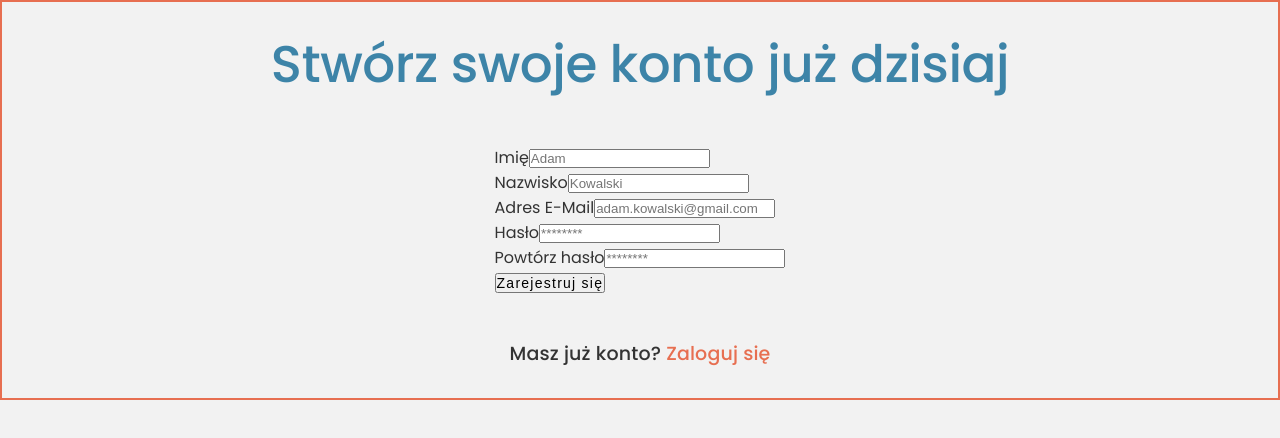
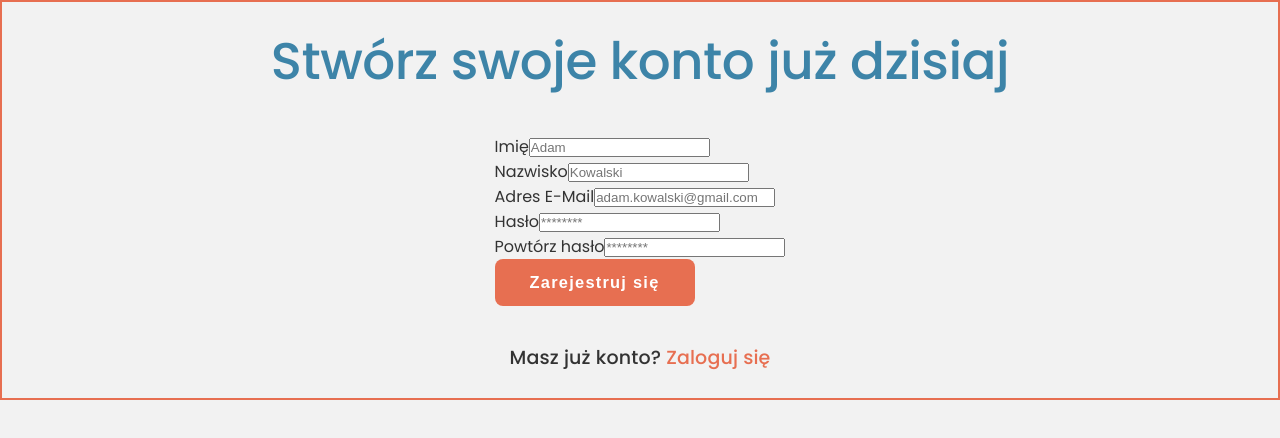
Before and after one commit to PixelSculptor/desk-me, a React (Vite) app in the folder frontend/: page /register in a window 1280 px wide. Shown: the top 438 px of the page. Built offline with nearby package versions, Linux system fonts and the light colour scheme.

Commit message:
create styles for button component

```diff
--- /dev/null
+++ b/frontend/src/components/Button/Button.module.scss
@@ -0,0 +1,34 @@
+@use '../../styles/index.scss' as utils;
+
+.button-cmp {
+    display: inline-block;
+    height: auto;
+
+    background-color: utils.$accent-color;
+    color: utils.$neutral-color;
+    border: 2px solid transparent;
+    transition: background-color 0.1s ease-out;
+
+    &:hover {
+        background-color: utils.$accent-color--darker;
+    }
+
+    &.--rounded {
+        border-radius: 0.5rem;
+    }
+
+    &.small {
+        width: 9.375rem;
+        padding: 0.5rem;
+    }
+
+    &.medium {
+        width: 12.5rem;
+        padding: 0.75rem;
+    }
+
+    &.large {
+        width: 18.75rem;
+        padding: 1rem;
+    }
+}
--- a/frontend/src/components/Button/Button.tsx
+++ b/frontend/src/components/Button/Button.tsx
@@ -1,13 +1,26 @@
 import { ButtonProps } from './Button.types';
+
+import styles from './Button.module.scss';
+import classNames from 'classnames';
 
 export function Button({
     size = 'medium',
     children,
     type,
+    rounded = true,
     disabled,
 }: ButtonProps) {
+    const roundedButton = rounded ? '--rounded' : '';
     return (
-        <button className={size} type={type} disabled={disabled}>
+        <button
+            className={classNames(
+                styles[`button-cmp`],
+                styles[size],
+                styles[roundedButton]
+            )}
+            type={type}
+            disabled={disabled}
+        >
             {children}
         </button>
     );
--- a/frontend/src/components/Button/Button.types.ts
+++ b/frontend/src/components/Button/Button.types.ts
@@ -3,5 +3,6 @@ import { Size } from '../../types/StyleTypes';
 
 export type ButtonProps = {
     size?: Size;
+    rounded?: boolean;
     children: ReactNode;
 } & ComponentPropsWithRef<'button'>;
--- a/frontend/src/components/RegistrationForm/RegistrationForm.tsx
+++ b/frontend/src/components/RegistrationForm/RegistrationForm.tsx
@@ -89,7 +89,11 @@ export const RegistrationForm = function RegistrationForm() {
                     register={register}
                     error={errors.confirmPassword}
                 />
-                <Button disabled={isSubmitting} type="submit">
+                <Button
+                    disabled={isSubmitting}
+                    className="button-cmp"
+                    type="submit"
+                >
                     Zarejestruj się
                 </Button>
             </form>
--- a/frontend/src/styles/main.scss
+++ b/frontend/src/styles/main.scss
@@ -74,6 +74,7 @@ caption {
 
 button {
     font-size: utils.$text-size-button;
-    font-size: clamp(0.625rem, 3vw, utils.$text-size-button);
+    font-size: clamp(0.825rem, 5vw, utils.$text-size-button);
     letter-spacing: 1.25px;
+    font-weight: 600;
 }
--- a/frontend/src/styles/variables.scss
+++ b/frontend/src/styles/variables.scss
@@ -4,6 +4,7 @@ $secondary-color: #f4a261;
 $background-color: #f2f2f2;
 $text-color: #333333;
 $accent-color: #e76f51;
+$accent-color--darker: #c55e45;
 $highlight-color: #ffd700;
 $neutral-color: #ffffff;
 $border-color: #cccccc;
@@ -14,7 +15,7 @@ $success-color: #4caf50;
 
 // font size
 $text-size-caption: 0.75rem;
-$text-size-button: 0.875rem;
+$text-size-button: 1.025rem;
 $text-size-body: 1rem;
 $text-size-head6: 1.188rem;
 $text-size-head5: 1.438rem;
```
